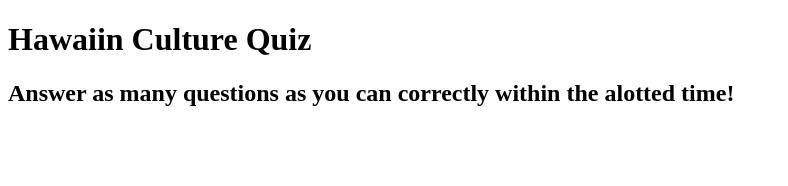
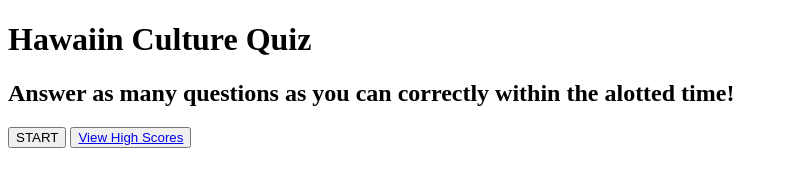
Before and after one commit to Twenty-FourSeven/flower-power-quiz, a plain HTML site: page index.html in a window 1280 px wide. Shown: the whole page, without its empty margins (0-788 px from the left). Drawn offline with Linux system fonts and the light colour scheme.

Commit message:
add start-btn and view-high-btn

```diff
--- a/index.html
+++ b/index.html
@@ -15,7 +15,13 @@
       <h2>
         Answer as many questions as you can correctly within the alotted time!
       </h2>
-
+      <button class="start-btn">START</button>
+      <button class="view-high-btn">
+        <a href="./highscores.html">View High Scores</a>
+      </button>
+    </div>
+    <div class="view-high-btn"></div>
+    <div class="quiz-container"></div>
     <script src="./assets/javascript/script.js"></script>
   </body>
 </html>
```
